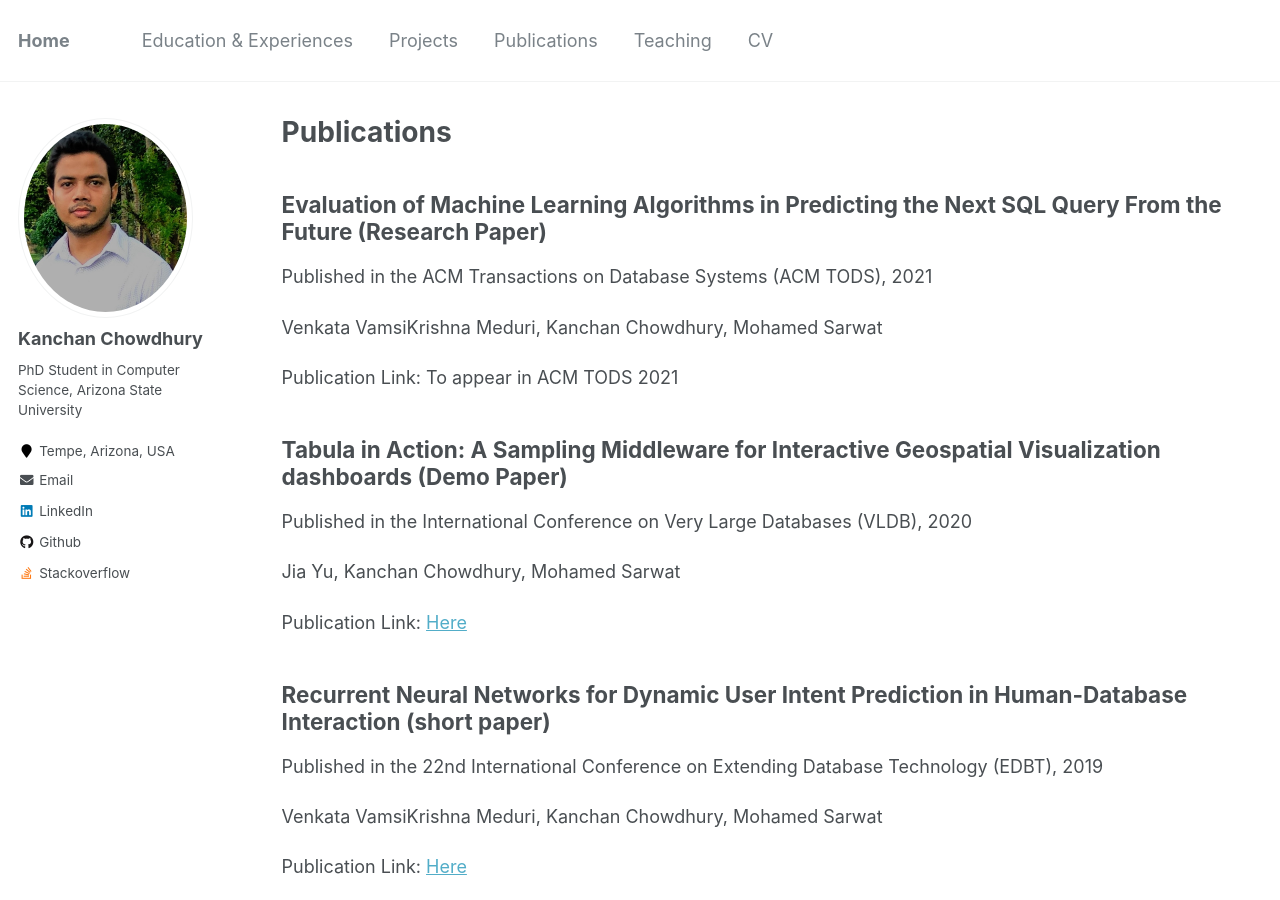
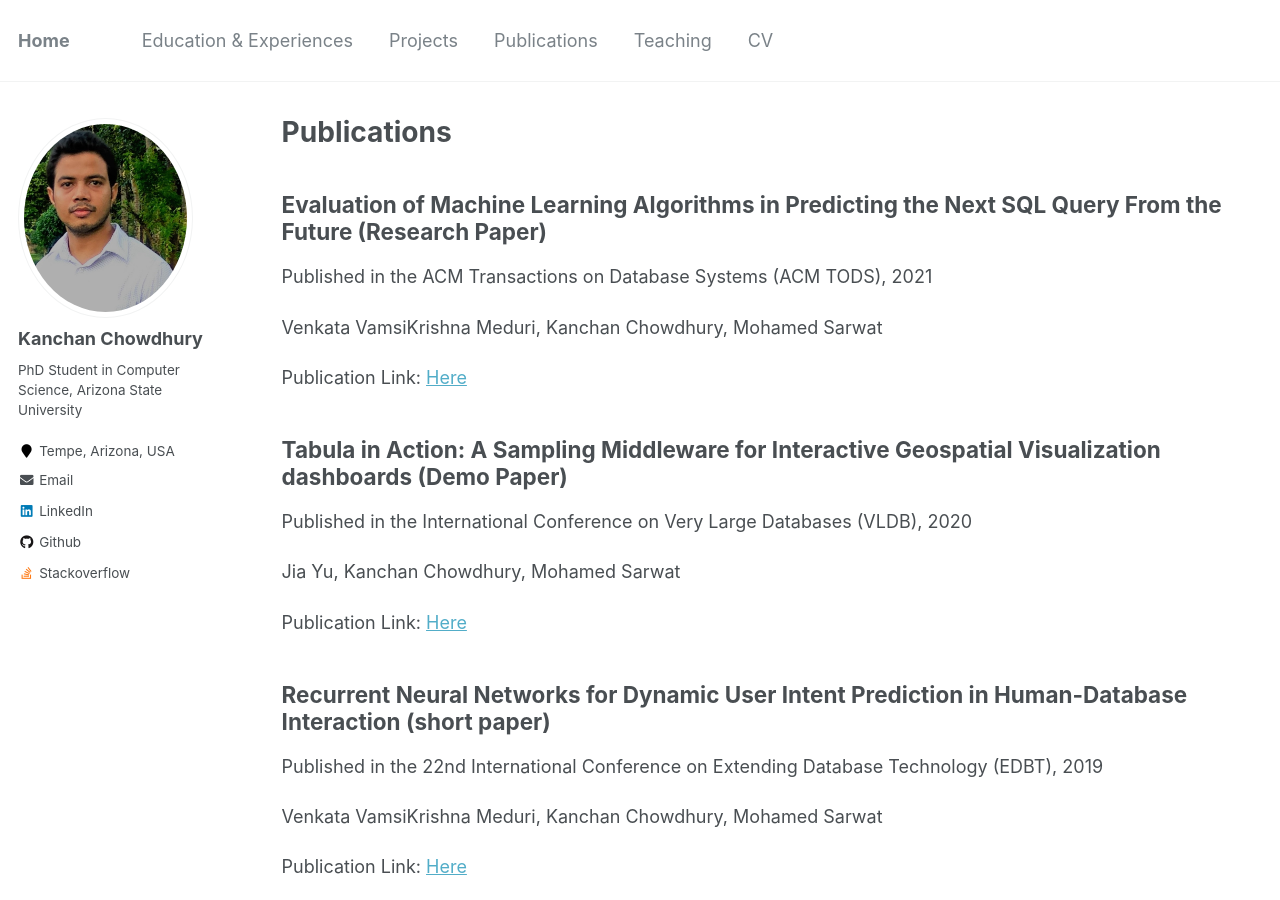
Before and after one commit to kanchanchy/kanchanchy.github.io, a Jekyll site: the page built from _pages/publications.md, in a window 1280 px wide and 900 px high. Built offline with Jekyll 4.4.1, drawn with Linux system fonts in a browser that asks for light colours.

```diff
--- a/_pages/publications.md
+++ b/_pages/publications.md
@@ -14,7 +14,7 @@ Published in the ACM Transactions on Database Systems (ACM TODS), 2021
 
 Venkata VamsiKrishna Meduri, Kanchan Chowdhury, Mohamed Sarwat
 
-Publication Link: To appear in ACM TODS 2021
+Publication Link: [Here](https://dl.acm.org/doi/10.1145/3442338)
 
 Tabula in Action: A Sampling Middleware for Interactive Geospatial Visualization dashboards (Demo Paper)
 ------
```
Also changed, not shown: _pages/cv.md (+3 -1 lines), 2 other files.
